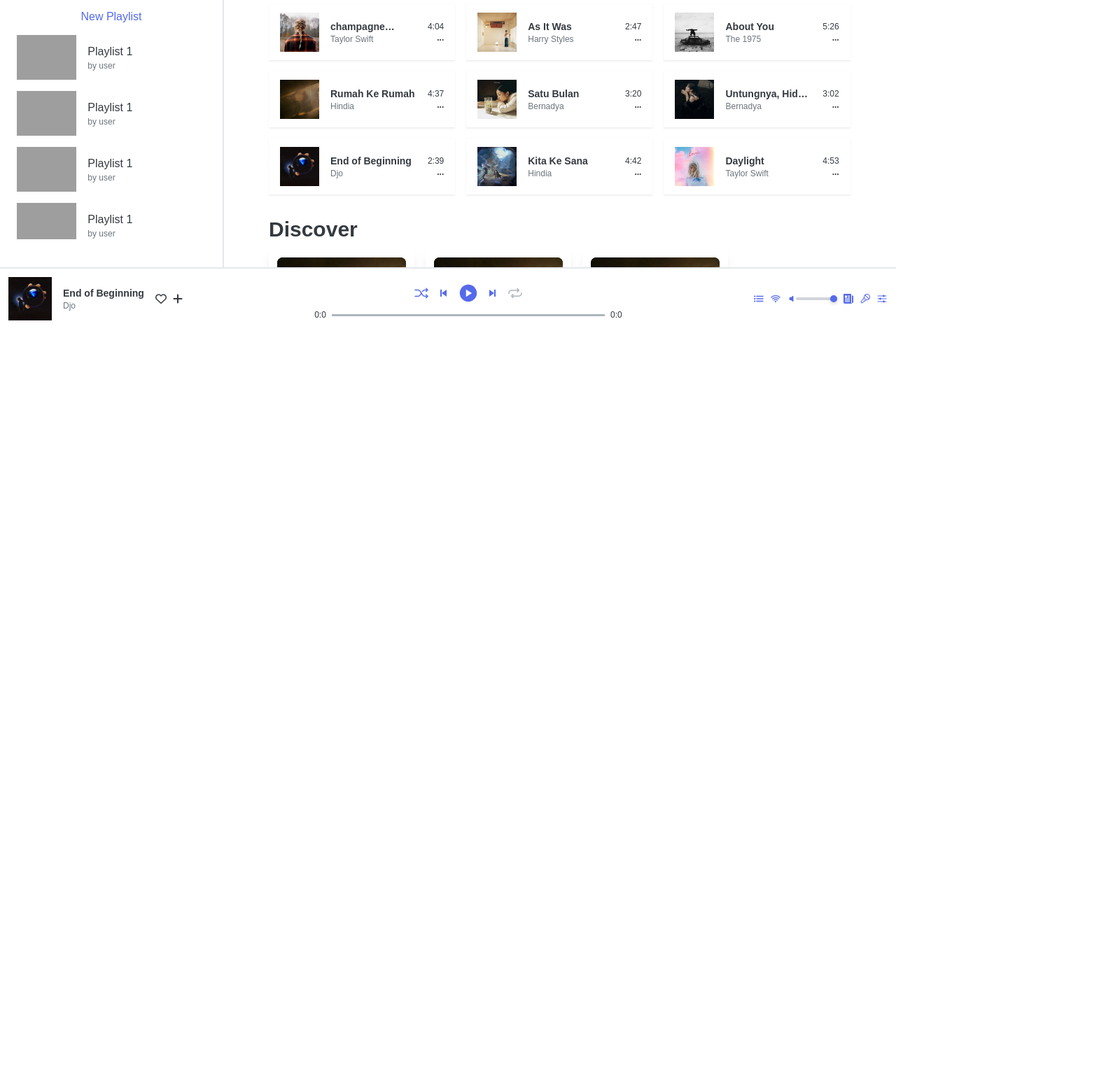
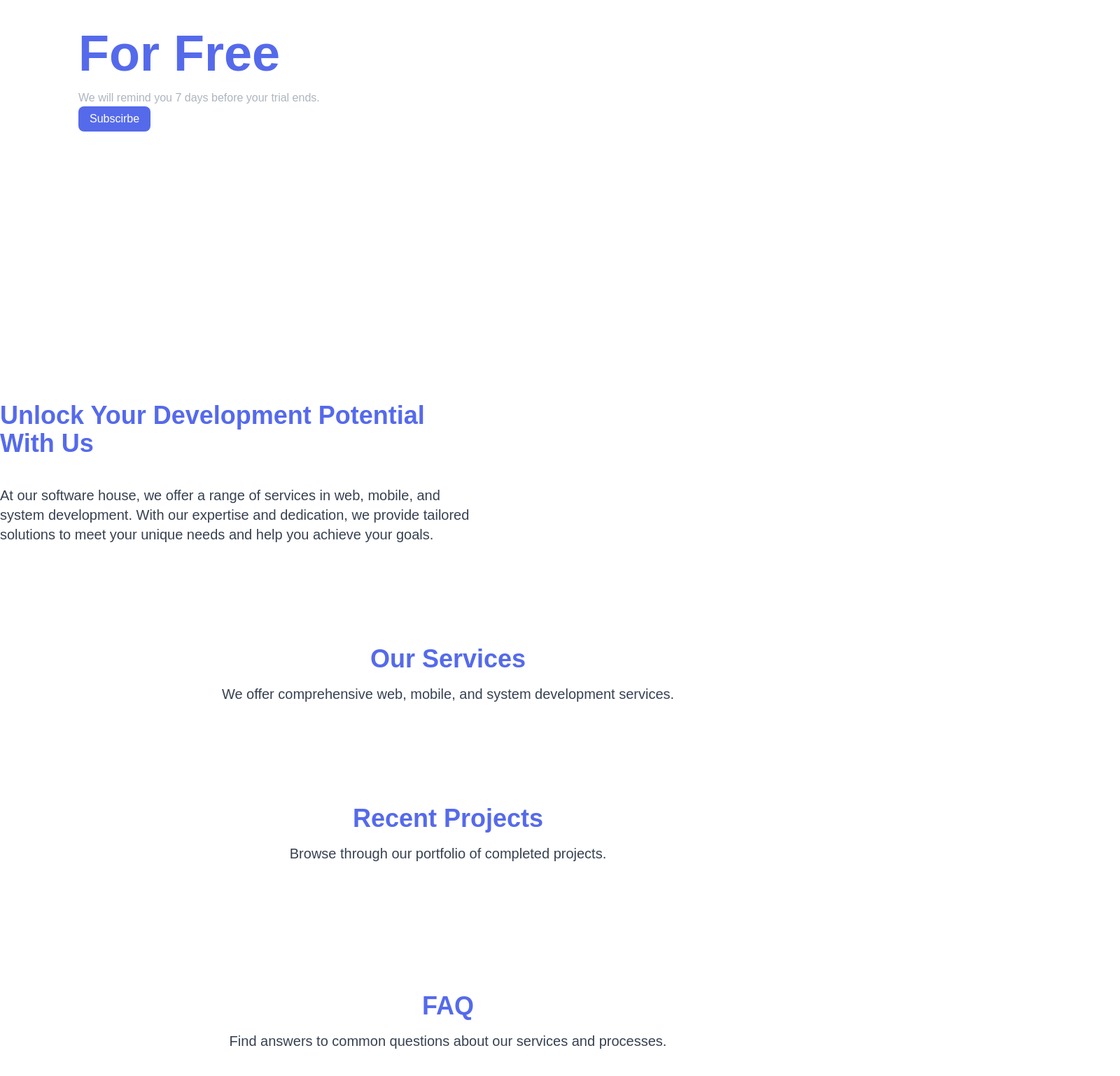
Before and after one commit to alxdrr/deezer-redesign, a React (Vite) app: page / in a window 1280 px wide. Shown: the part 330-1868 px from the top of the page at 70% size, 1600 px wide, since content can reach past the window. Before the commit the page ends 800 px from the top, so only its background shows below. Built offline with nearby package versions, Linux system fonts and the light colour scheme; grey boxes are pictures that could not be loaded.

Commit message:
feat : button variant

```diff
--- a/src/App.jsx
+++ b/src/App.jsx
@@ -4,29 +4,31 @@ import Header from "./components/Header";
 import Information from "./components/Information";
 import PlaybackBar from "./components/PlaybackBar";
 import Home from "./pages/Home";
+import Plans from "./pages/Plans";
 import { PlayerContext } from "./context/PlayerContext";
 
 const App = () => {
   const { audioRef, track, handleEnded } = useContext(PlayerContext);
   const [isOpen, setIsOpen] = useState(false);
   return (
-    <div className="w-screen h-dvh flex-col">
-      <div className="w-screen relative h-[89%] flex">
-        <Sidebar />
-        <div className="flex flex-col grow w-full">
-          <Header />
-          <Home />
-          <audio
-            ref={audioRef}
-            src={track.file}
-            preload="auto"
-            onEnded={handleEnded}
-          ></audio>
-        </div>
-        <Information isOpen={isOpen} />
-      </div>
-      <PlaybackBar drawer={() => setIsOpen(!isOpen)} />
-    </div>
+    // <div className="w-screen h-dvh flex-col">
+    //   <div className="w-screen relative h-[89%] flex">
+    //     <Sidebar />
+    //     <div className="flex flex-col grow w-full">
+    //       <Header />
+    //       <Home />
+    //       <audio
+    //         ref={audioRef}
+    //         src={track.file}
+    //         preload="auto"
+    //         onEnded={handleEnded}
+    //       ></audio>
+    //     </div>
+    //     <Information isOpen={isOpen} />
+    //   </div>
+    //   <PlaybackBar drawer={() => setIsOpen(!isOpen)} />
+    // </div>
+    <Plans />
   );
 };
 
--- a/src/components/Button.jsx
+++ b/src/components/Button.jsx
@@ -1,8 +1,11 @@
 // import { Link } from "react-router-dom";
 
-const Button = ({ link, title, scrollToId }) => {
-  let buttonClassName =
-    "w-auto py-1.5 px-4 bg-neutral-0 text-primary transition-all rounded-lg hover:bg-hover active:scale-90";
+const Button = ({ variant, link, title, scrollToId }) => {
+  let buttonClassName = `w-auto py-1.5 px-4 transition-all rounded-lg  active:scale-90 ${
+    variant == "outline"
+      ? "bg-neutral-0 text-primary hover:bg-hover"
+      : "bg-primary text-white hover:bg-[#1D2F99]"
+  }`;
   const handleClick = () => {
     // Scroll to the specified ID when the button is clicked
     if (scrollToId) {
--- /dev/null
+++ b/src/pages/Plans.jsx
@@ -0,0 +1,116 @@
+import { motion } from "framer-motion";
+import React from "react";
+import Button from "../components/Button";
+
+const Plans = () => {
+  return (
+    <>
+      {/* Navbar & Hero */}
+      <div className="w-full bg-white h-dvh flex flex-col justify-center">
+        <motion.div
+          layout
+          transition={{ duration: 1, type: "spring" }}
+          initial={{ opacity: 0, y: 50 }}
+          whileInView={{ opacity: 1, y: 0 }}
+          viewport={{ once: true }}
+          className="w-full max-w-screen-xl flex flex-col justify-self-center my-auto mx-28 pt-16 gap-8 xl:gap-10 px-4 lg:px-8 xl:px-0"
+        >
+          <div>
+            <div className="text-neutral-800 text-3xl md:text-6xl lg:text-7xl font-black py-4 w-full">
+              Get 1 month of Premium
+            </div>
+            <div className="text-primary text-3xl md:text-6xl lg:text-7xl font-black py-4">
+              For Free
+            </div>
+            <p className="text-neutral-500">
+              We will remind you 7 days before your trial ends.
+            </p>
+            <Button
+              variant={"primary"}
+              type={"clickable"}
+              title={"Subscirbe"}
+            ></Button>
+          </div>
+          <div className="flex flex-col gap-8 xl:gap-10">
+            <div className="text-white lg:text-xl font-normal xl:max-w-xl">
+              Innovative Software House to Bring Your Ideas to Life. We are your
+              trusted partner in web, mobile, and software development.
+            </div>
+          </div>
+        </motion.div>
+      </div>
+      {/* About Section */}
+      <motion.div
+        transition={{ duration: 1, type: "tween" }}
+        initial={{ opacity: 0, y: 50 }}
+        whileInView={{ opacity: 1, y: 0 }}
+        viewport={{ once: true }}
+        id="about"
+        className="About w-full max-w-screen-xl items-center justify-between flex flex-col md:flex-row h-auto my-16 mx-auto gap-8 md:gap-0 lg:py-10 px-4 lg:px-8 xl:px-0"
+      >
+        <section className="flex justify-center items-center md:items-start flex-col gap-8 xl:gap-10">
+          <h1 className="text-primary text-center text-xl md:text-start md:text-2xl lg:text-4xl max-w-2xl font-black">
+            Unlock Your Development Potential With Us
+          </h1>
+          <p className="max-w-2xl text-center md:text-start lg:text-xl xl:text-xl text-gray-700">
+            At our software house, we offer a range of services in web, mobile,
+            and system development. With our expertise and dedication, we
+            provide tailored solutions to meet your unique needs and help you
+            achieve your goals.
+          </p>
+        </section>
+      </motion.div>
+      {/* Services Section */}
+      <motion.div
+        transition={{ duration: 0.2 }}
+        initial={{ opacity: 0, y: 50 }}
+        whileInView={{ opacity: 1, y: 0 }}
+        viewport={{ once: true }}
+        className="Services w-full max-w-screen-xl items-center flex flex-col h-auto my-16 mx-auto lg:py-10 px-4 gap-8 xl:gap-10 lg:px-8 xl:px-0"
+      >
+        <section className="flex justify-center items-center flex-col gap-4">
+          <h1 className="text-primary text-center text-xl md:text-start md:text-2xl lg:text-4xl max-w-xl font-black">
+            Our Services
+          </h1>
+          <p className="lg:text-base xl:text-xl text-center text-gray-700">
+            We offer comprehensive web, mobile, and system development services.
+          </p>
+        </section>
+      </motion.div>
+      {/* Recent Projects Section */}
+      <div className="w-full max-w-screen-xl items-center flex flex-col h-auto my-16 mx-auto lg:py-10 px-4 gap-8 xl:gap-10 lg:px-8 xl:px-0">
+        <section className="flex justify-center items-center flex-col gap-4">
+          <h1 className="text-primary text-center text-xl md:text-start md:text-2xl lg:text-4xl max-w-xl font-black">
+            Recent Projects
+          </h1>
+          <p className="lg:text-base xl:text-xl text-center text-gray-700">
+            Browse through our portfolio of completed projects.
+          </p>
+        </section>
+        <section className="flex flex-col gap-6 md:gap-0 xs:flex-row justify-between w-full xl:px-16"></section>
+      </div>
+      {/* FAQ Section */}
+      <motion.div
+        transition={{ duration: 1, type: "tween" }}
+        initial={{ opacity: 0, y: 50 }}
+        whileInView={{ opacity: 1, y: 0 }}
+        viewport={{ once: true }}
+        className="w-full max-w-screen-xl items-center flex flex-col h-auto my-16 mx-auto lg:py-10 px-4 gap-8 xl:gap-10 lg:px-8 xl:px-0"
+      >
+        <section className="flex justify-center items-center flex-col gap-4">
+          <h1 className="text-primary text-xl md:text-start md:text-2xl lg:text-4xl text-center font-black">
+            FAQ
+          </h1>
+          <p className="lg:text-base xl:text-xl max-w-4xl text-center text-gray-700">
+            Find answers to common questions about our services and processes.
+          </p>
+        </section>
+      </motion.div>
+      {/* CTA Section */}
+
+      {/* Footer */}
+    </>
+  );
+};
+
+export default Plans;
```
